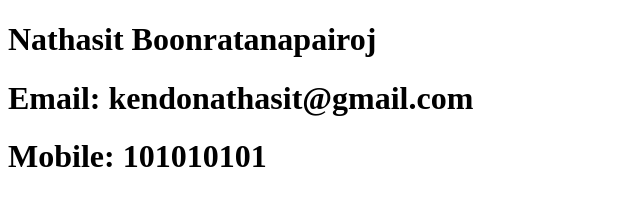
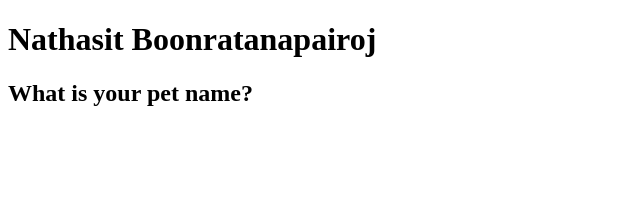
Before and after one commit to SilverS12Potato/git-sample-project, a plain HTML site: page index.html in a window 1280 px wide. Shown: the whole page, without its empty margins (0-640 px from the left). Drawn offline with Linux system fonts and the light colour scheme.

Commit message:
First question pet

```diff
--- a/index.html
+++ b/index.html
@@ -8,8 +8,8 @@
 <body>
 
     <h1>Nathasit Boonratanapairoj</h1>
-    <h1>Email: kendonathasit@gmail.com</h1>
-    <h1>Mobile: 101010101</h1>
+
+    <h2>What is your pet name?</h2>
 
 </body>
 </html>
```
